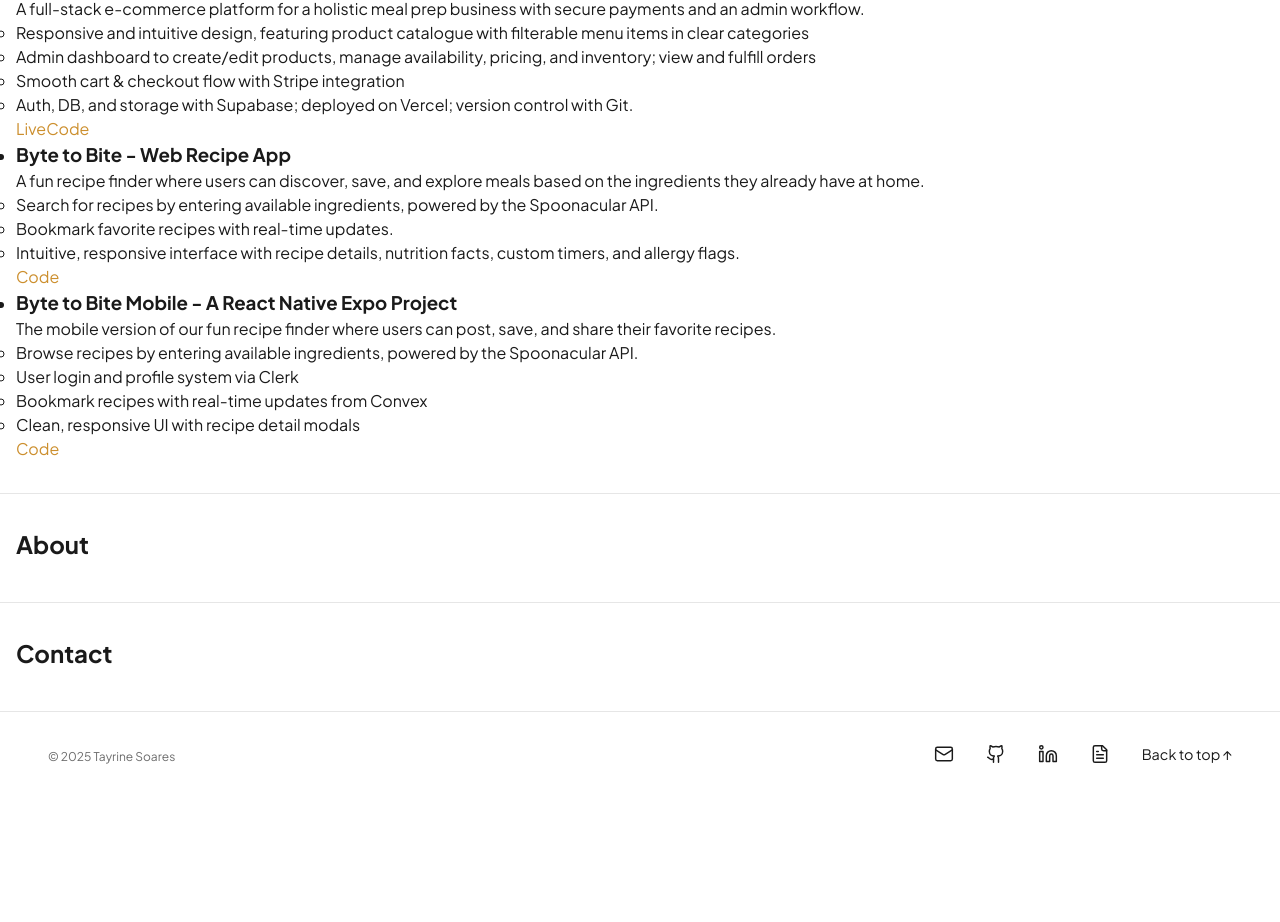
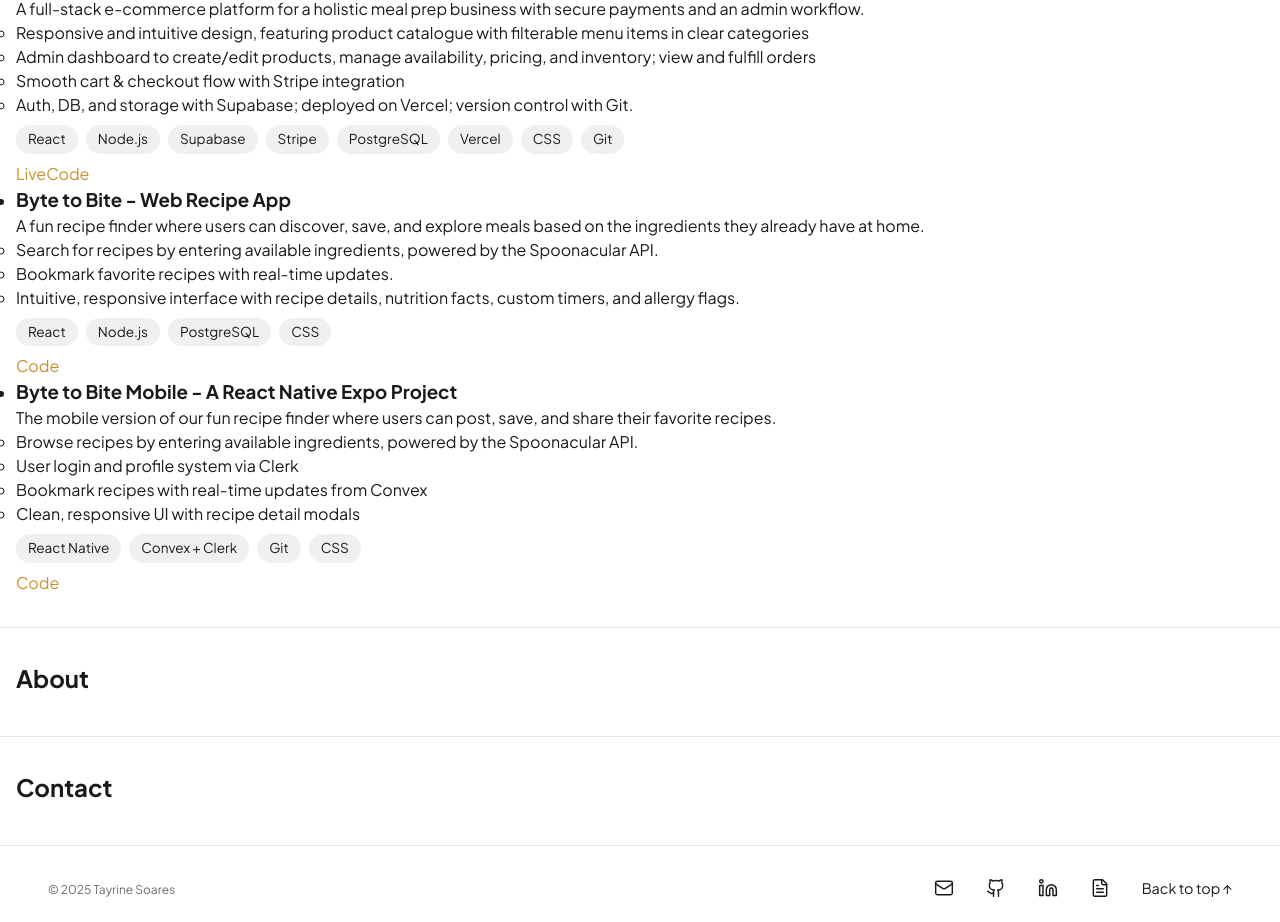
Before and after one commit to TayrineSoares/tayrine-portfolio, a React (Vite) app: page / in a window 1280 px wide. Shown: the part 878-1800 px from the top of the page. Before the commit the page ends 1680 px from the top, so only its background shows below. Built offline with nearby package versions, Linux system fonts and the light colour scheme.

Commit message:
add tech stack

```diff
--- a/src/components/Projects.jsx
+++ b/src/components/Projects.jsx
@@ -66,6 +66,12 @@ const Projects = () => {
               ))}
 
             </ul>
+            <div className="project__tech">
+              {p.tech.map((tech, i) =>
+              <span key={i} className="project__tech-badge">
+                {tech}
+              </span>)}
+            </div>
 
             <div className="project__links">
               {p.live && (
--- a/src/styles/Projects.css
+++ b/src/styles/Projects.css
@@ -0,0 +1,14 @@
+.project__tech {
+  display: flex;
+  flex-wrap: wrap;
+  gap: 0.5rem;
+  margin: 0.5rem 0;
+}
+
+.project__tech-badge {
+  background: #f0f0f0;
+  border-radius: 999px;
+  padding: 0.25rem 0.75rem;
+  font-size: 0.85rem;
+
+}
```
